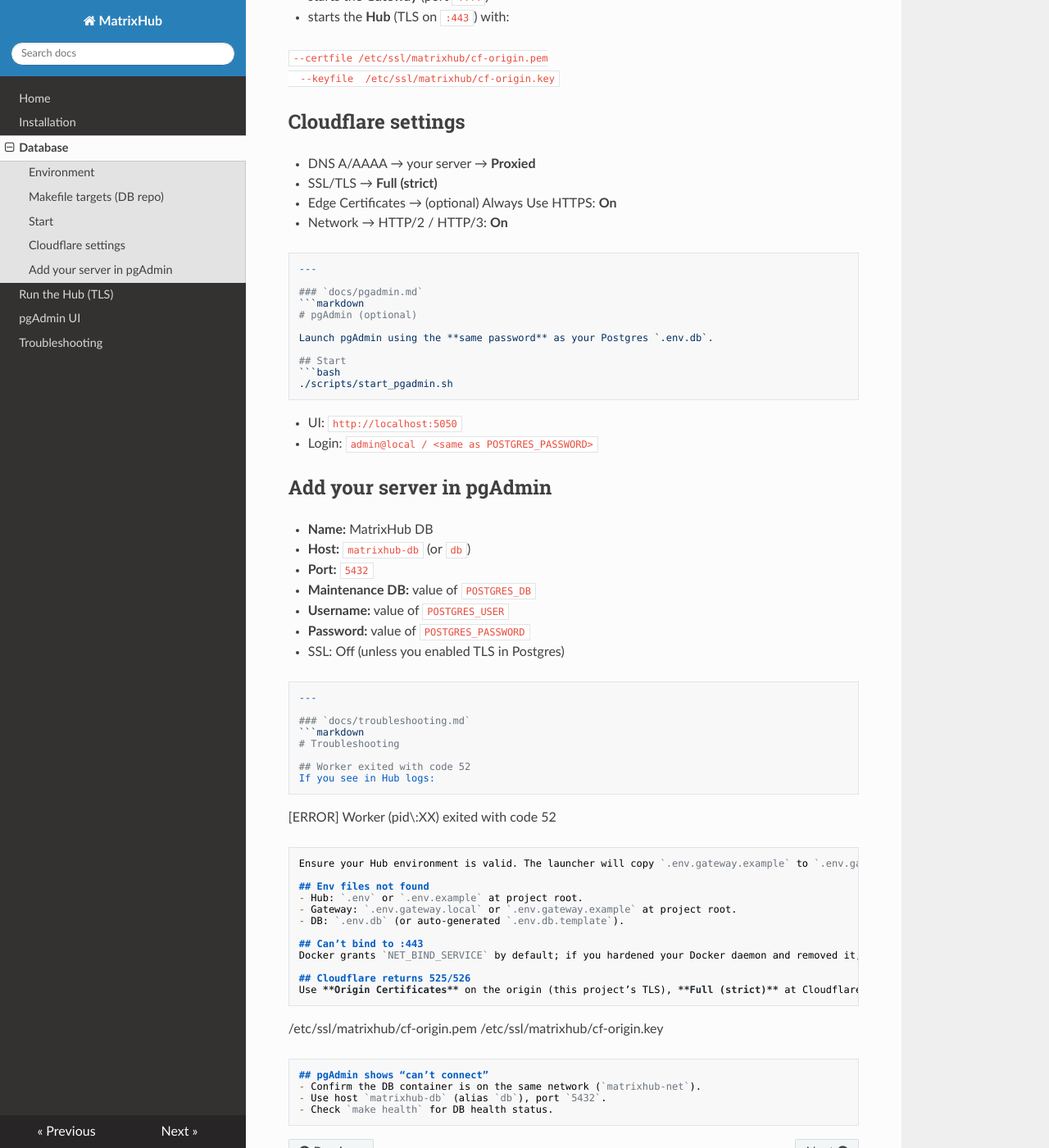
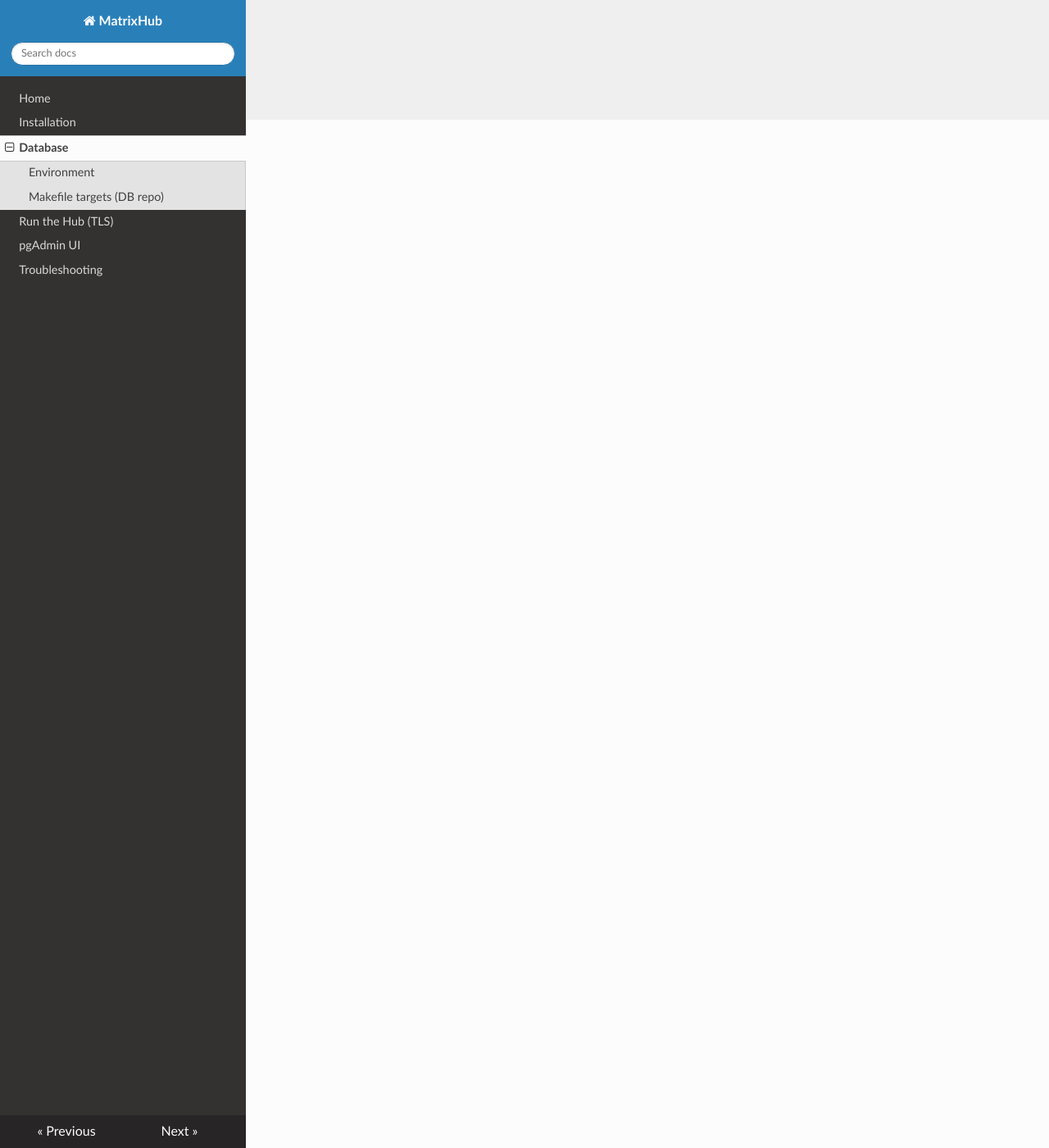
Before and after one commit to agent-matrix/matrixhub-db, an MkDocs documentation site: the page built from docs/database.md, in a window 1280 px wide and 1400 px high, scrolled down 1254 px. Shown: the whole window at 82% size. Built offline with MkDocs 1.6.1, drawn with Linux system fonts in a browser that asks for light colours; nearby versions of some CDN libraries; some of the changed text lies outside the part shown.

Commit message:
First commit

````diff
--- a/docs/database.md
+++ b/docs/database.md
@@ -31,113 +31,3 @@ make psql      # open psql shell inside container
 ```
 postgres://POSTGRES_USER:POSTGRES_PASSWORD@<server-ip>:5432/POSTGRES_DB
 ```
-
-```
-
----
-
-### `docs/hub.md`
-```markdown
-# Run the Hub with TLS (no nginx)
-
-Gunicorn terminates TLS directly using your **Cloudflare Origin Certificate**.
-
-## Host prep (once)
-```bash
-sudo mkdir -p /etc/ssl/matrixhub
-sudo cp cf-origin.pem cf-origin.key /etc/ssl/matrixhub/
-sudo chmod 644 /etc/ssl/matrixhub/cf-origin.pem /etc/ssl/matrixhub/cf-origin.key
-```
-
-## Start
-
-```bash
-./scripts/run_container.sh
-```
-
-The script:
-
-* mounts your envs (`.env` and `.env.gateway.*`)
-* mounts the origin certs at `/etc/ssl/matrixhub` (read-only)
-* starts the **Gateway** (port `4444`)
-* starts the **Hub** (TLS on `:443`) with:
-
-  ```
-  --certfile /etc/ssl/matrixhub/cf-origin.pem
-  --keyfile  /etc/ssl/matrixhub/cf-origin.key
-  ```
-
-## Cloudflare settings
-
-* DNS A/AAAA → your server → **Proxied**
-* SSL/TLS → **Full (strict)**
-* Edge Certificates → (optional) Always Use HTTPS: **On**
-* Network → HTTP/2 / HTTP/3: **On**
-
-```
-
----
-
-### `docs/pgadmin.md`
-```markdown
-# pgAdmin (optional)
-
-Launch pgAdmin using the **same password** as your Postgres `.env.db`.
-
-## Start
-```bash
-./scripts/start_pgadmin.sh
-```
-
-* UI: `http://localhost:5050`
-* Login: `admin@local / <same as POSTGRES_PASSWORD>`
-
-## Add your server in pgAdmin
-
-* **Name:** MatrixHub DB
-* **Host:** `matrixhub-db` (or `db`)
-* **Port:** `5432`
-* **Maintenance DB:** value of `POSTGRES_DB`
-* **Username:** value of `POSTGRES_USER`
-* **Password:** value of `POSTGRES_PASSWORD`
-* SSL: Off (unless you enabled TLS in Postgres)
-
-```
-
----
-
-### `docs/troubleshooting.md`
-```markdown
-# Troubleshooting
-
-## Worker exited with code 52
-If you see in Hub logs:
-```
-
-\[ERROR] Worker (pid\:XX) exited with code 52
-
-```
-Ensure your Hub environment is valid. The launcher will copy `.env.gateway.example` to `.env.gateway.local` if missing; update credentials there as needed.
-
-## Env files not found
-- Hub: `.env` or `.env.example` at project root.
-- Gateway: `.env.gateway.local` or `.env.gateway.example` at project root.
-- DB: `.env.db` (or auto-generated `.env.db.template`).
-
-## Can’t bind to :443
-Docker grants `NET_BIND_SERVICE` by default; if you hardened your Docker daemon and removed it, add the capability back when running the container.
-
-## Cloudflare returns 525/526
-Use **Origin Certificates** on the origin (this project’s TLS), **Full (strict)** at Cloudflare, and ensure the cert/key filenames match:
-```
-
-/etc/ssl/matrixhub/cf-origin.pem
-/etc/ssl/matrixhub/cf-origin.key
-
-```
-
-## pgAdmin shows “can’t connect”
-- Confirm the DB container is on the same network (`matrixhub-net`).
-- Use host `matrixhub-db` (alias `db`), port `5432`.
-- Check `make health` for DB health status.
-```
````
Also changed, not shown: docs/hub.md (+0 -2 lines).
